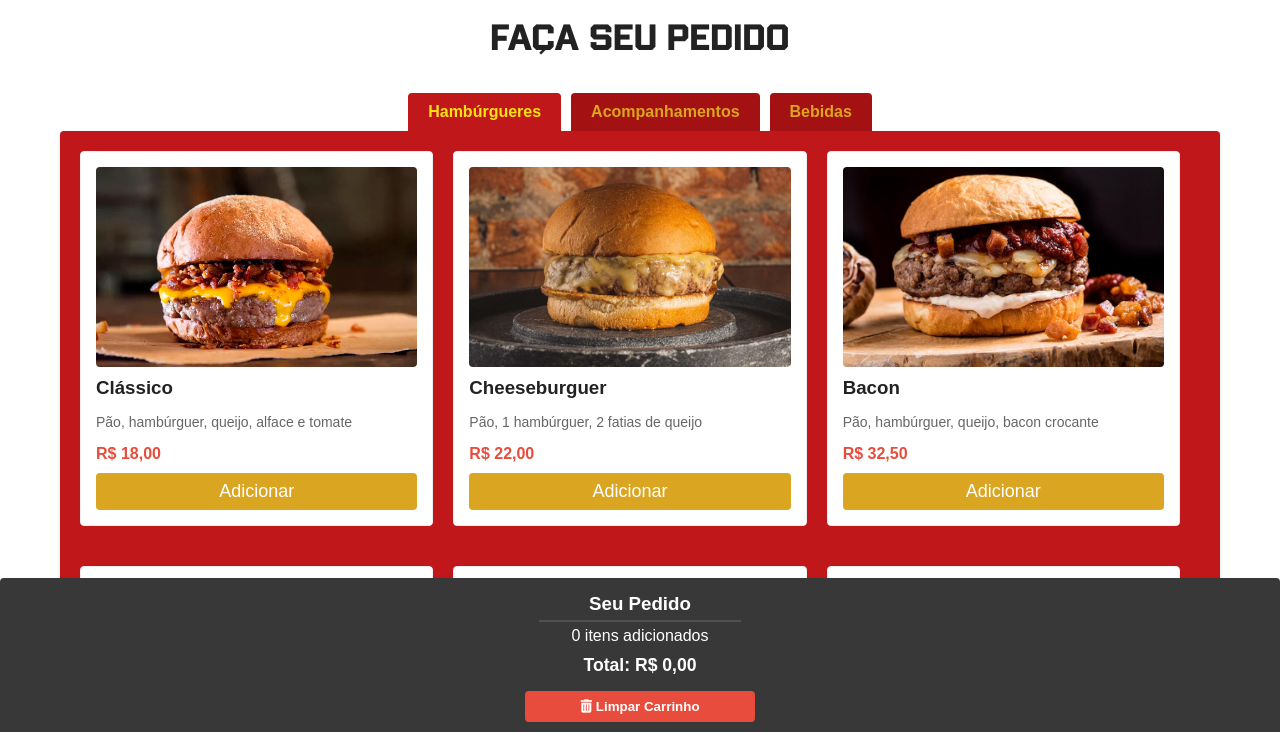
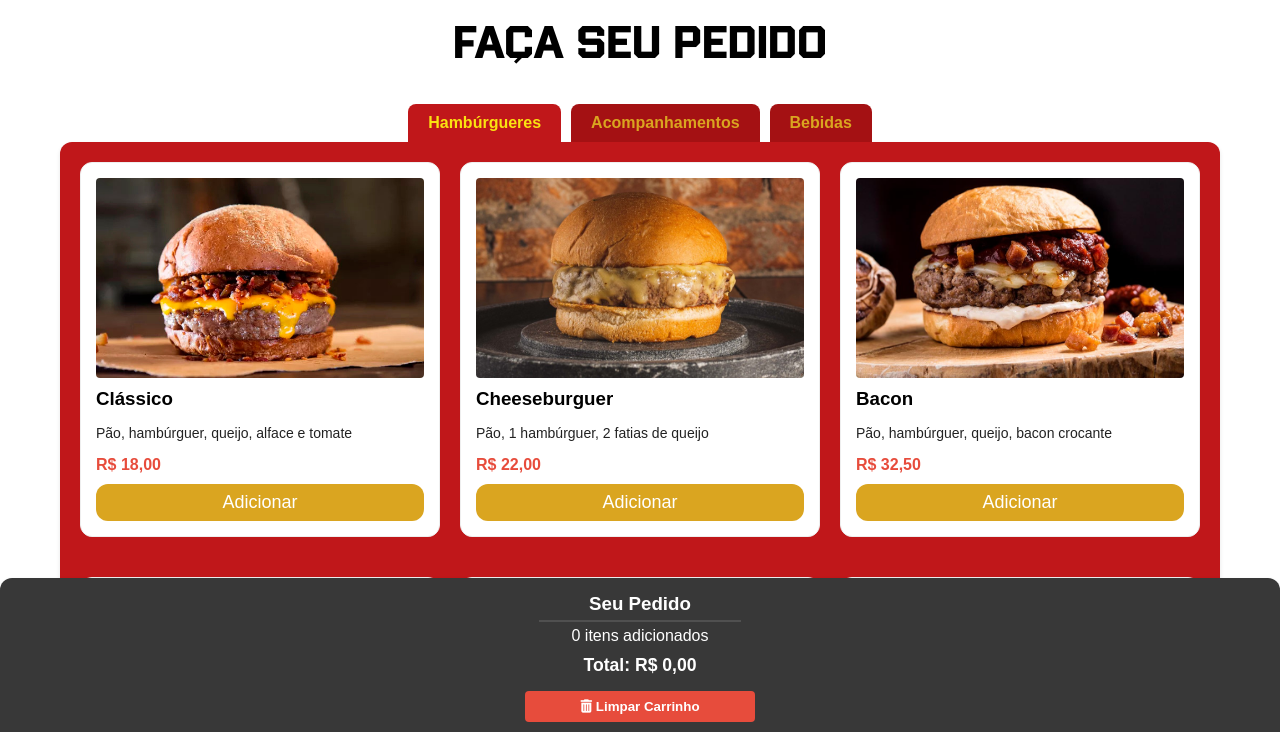
Before and after one commit to nnossila/trabalho-burgOne, a plain HTML site: page facaSeuPedido.html in a window 1280 px wide. Shown: the part 63-795 px from the top of the page. Drawn offline with nearby package versions, Linux system fonts and the light colour scheme.

Commit message:
Ultimo commit antes das férias, com alguns border-radius corrigidos

```diff
--- a/css/facaSeuPedido.css
+++ b/css/facaSeuPedido.css
@@ -19,8 +19,9 @@ body {
 .container-pedido h1 {
     text-align: center;
     margin-bottom: 30px;
-    color: #222;
+    color: #000;
     font-family: 'Winner Sans Bold';
+    font-size: 40px;
 }
 
 .abas {
@@ -36,7 +37,7 @@ body {
     background-color: #A41113;
     color: #DAA520;
     border: none;
-    border-radius: 4px 4px 0 0;
+    border-radius: 8px 8px 0 0;
     cursor: pointer;
     font-size: 16px;
     transition: 0.2s ease-in-out;
@@ -61,7 +62,8 @@ body {
     gap: 20px;
     background-color: #C0171A;
     padding: 20px;
-    border-radius: 4px;
+    padding-right: 0;
+    border-radius: 12px;
     box-shadow: 0 2px 4px rgba(0,0,0,0.1);
     margin-bottom: 150px;
 }
@@ -72,7 +74,7 @@ body {
     padding: 15px;
     min-height: 280px;
     border: 1px solid #eee;
-    border-radius: 4px;
+    border-radius: 12px;
     box-sizing: border-box;
     display: flex;
     flex-direction: column;
@@ -96,12 +98,12 @@ body {
 
 .item-menu h3 {
     margin-top: 0;
-    color: #222;
+    color: #000;
     margin-bottom: 10px;
 }
 
 .item-menu p {
-    color: #666;
+    color: #222222;
     font-size: 14px;
     margin: 5px 0;
     flex-grow: 1;
@@ -138,7 +140,7 @@ body {
     color: white;
     border: none;
     padding: 8px 15px;
-    border-radius: 4px;
+    border-radius: 12px;
     cursor: pointer;
     transition: background-color 0.3s;
     margin-top: auto;
@@ -153,7 +155,7 @@ body {
     background-color: #383838;
     color: white;
     padding: 15px;
-    border-radius: 4px;
+    border-radius: 12px 12px 0 0;
     box-shadow: 0 2px 4px rgba(0,0,0,0.1);
     display: flex;
     flex-direction: column;
--- a/css/unidades.css
+++ b/css/unidades.css
@@ -8,7 +8,7 @@
     text-align: center;
     font-size: 38px;
     font-family: 'Winner Sans Bold';
-    margin-top: 40px;
+    margin-top: 30px;
 }
 
 #cards {
```
